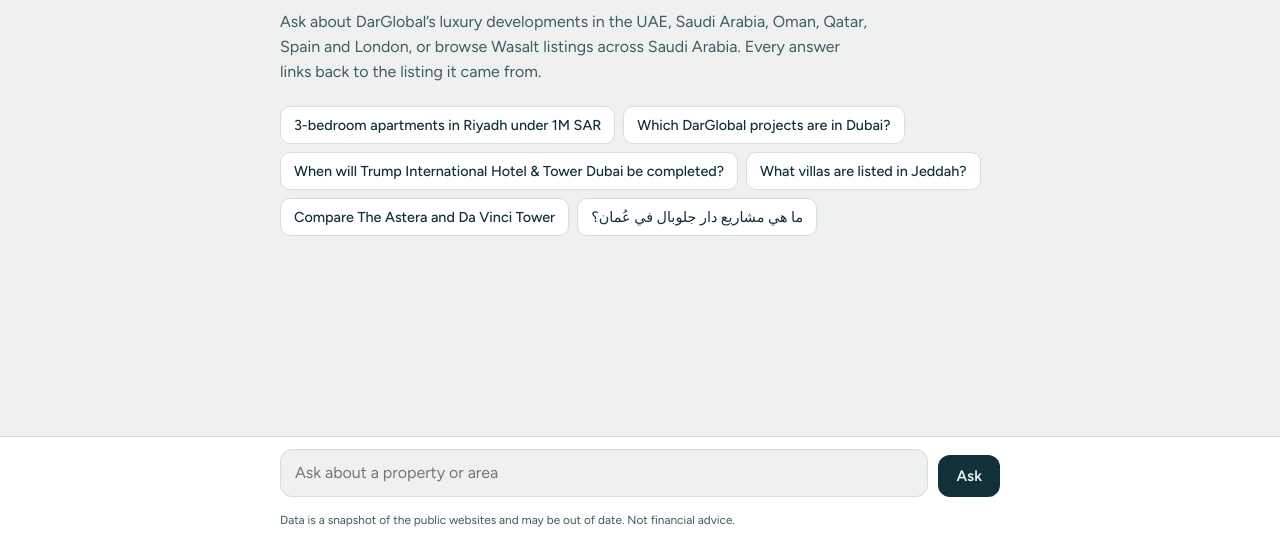
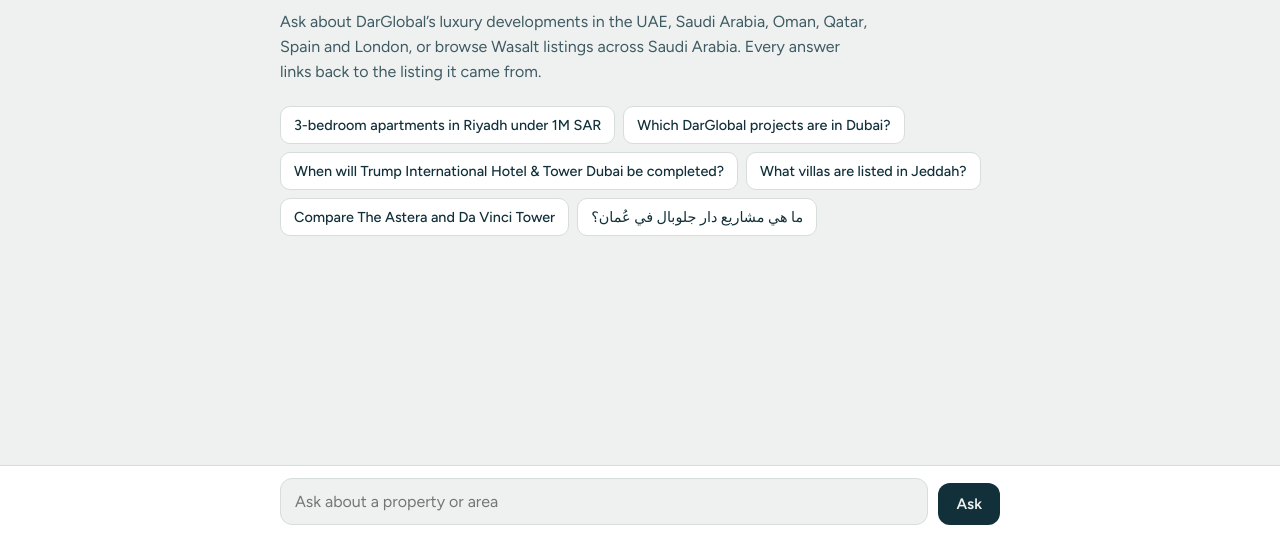
Before and after one commit to SrividhyaR-prog/realestate-chatbot, a plain HTML site: page app/static/index.html in a window 1280 px wide. Shown: the part 261-800 px from the top of the page. Drawn offline with Linux system fonts and the light colour scheme; no server answers.

Commit message:
Remove footer disclaimer

```diff
--- a/app/static/index.html
+++ b/app/static/index.html
@@ -156,7 +156,6 @@
     <textarea id="input" rows="1" placeholder="Ask about a property or area" maxlength="1000"></textarea>
     <button class="send" id="send" type="submit">Ask</button>
   </form>
-  <p class="fine">Data is a snapshot of the public websites and may be out of date. Not financial advice.</p>
 </footer>
 
 <script>
```
